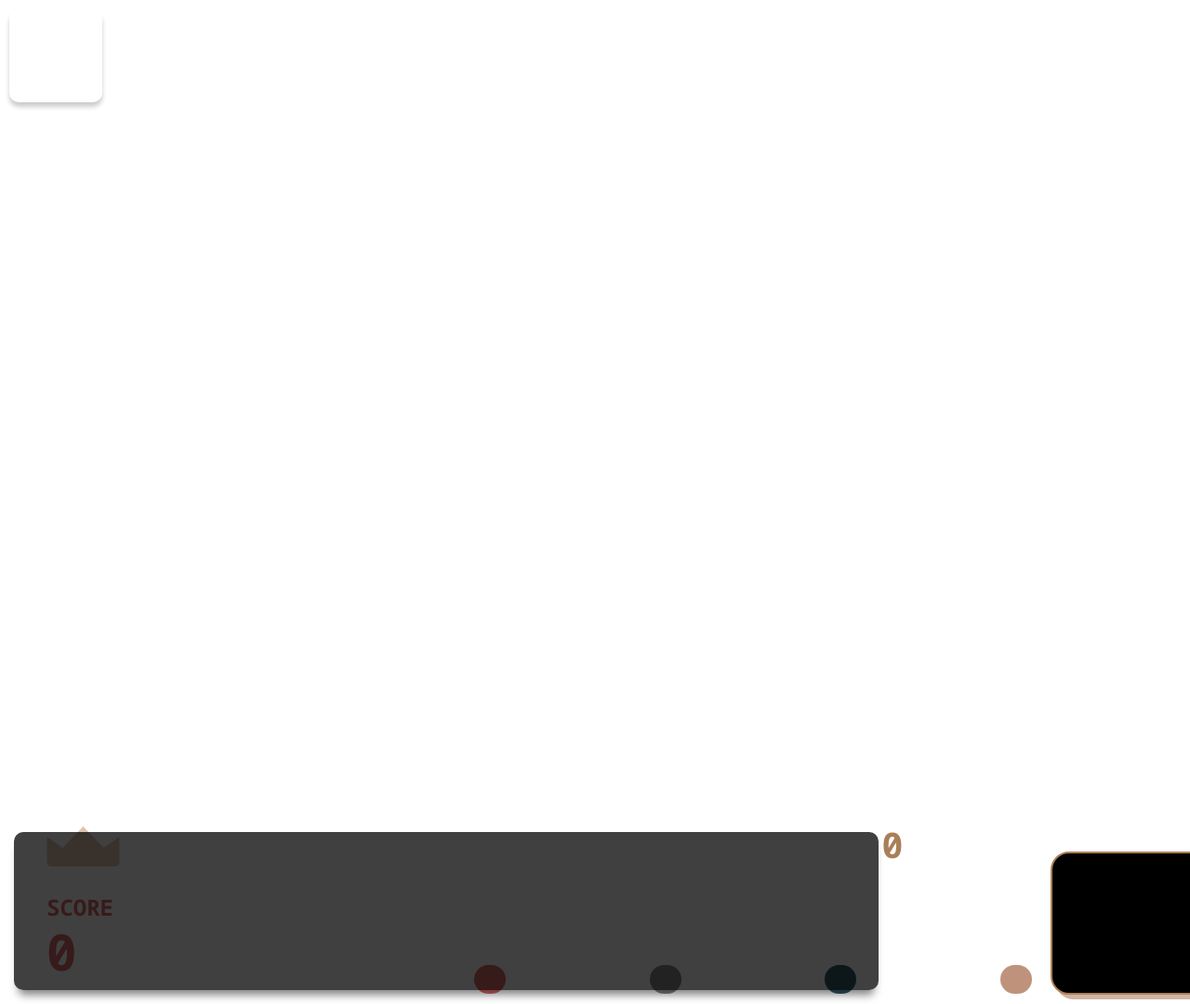
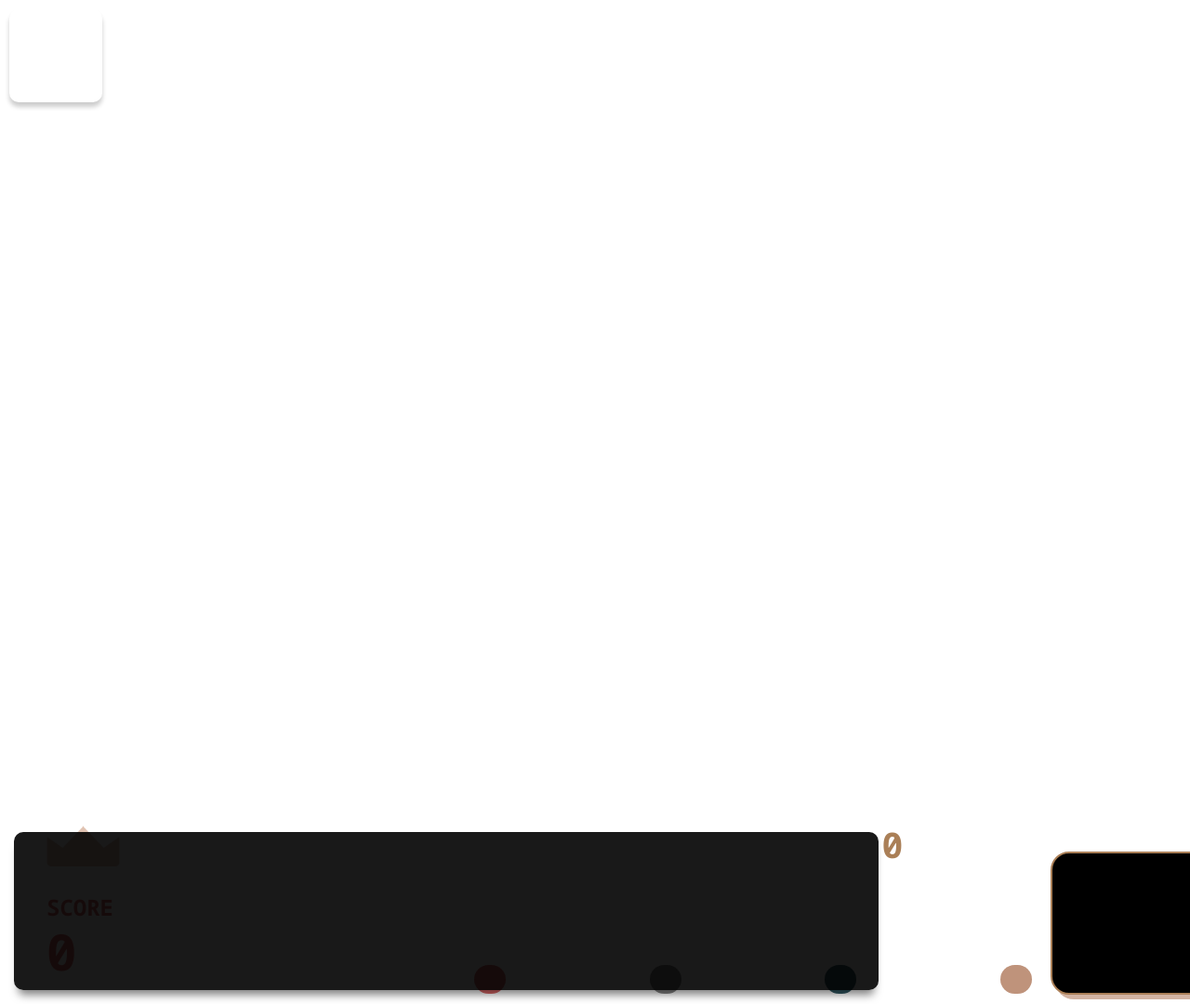
Before and after one commit to theasmgirl/mgc-tournament-client, a plain HTML site: page index.html in a window 1280 px wide. Shown: the top 1080 px of the page at 93% size. Drawn offline with nearby package versions, Linux system fonts and the light colour scheme.

Commit message:
darken chat bg

```diff
--- a/css/style.css
+++ b/css/style.css
@@ -4,7 +4,7 @@
 	--right-avatar-line-color: #fff;
 	--left-score-bar-color: #db6767;
 	--right-score-bar-color: #335c67;
-	--chat-color: rgba(0 0 0 / .75);
+	--chat-color: rgba(0 0 0 / .9);
 	--bg: url('../static/main/background2.png');
 	--bg2: url('../static/main/background.png');
 	--font: url("../fonts/Rowdies-Regular.ttf");
```
